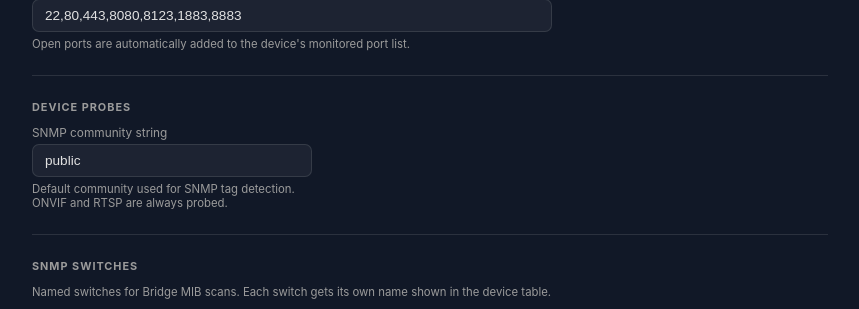
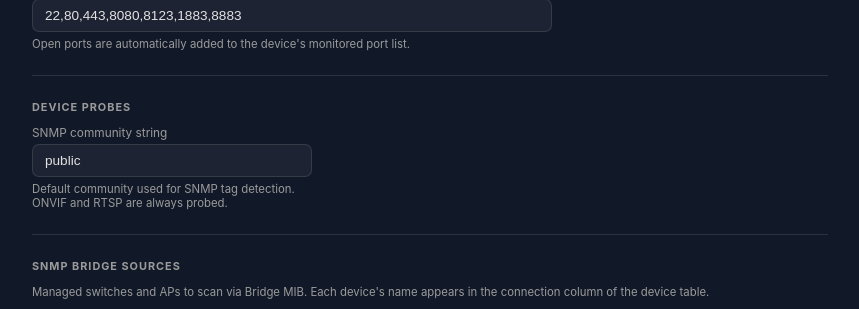
Before and after one commit to duarte-hub/ha-service-monitor, a Flask app: page /config in a window 1280 px wide, after a click on "Network". Shown: the part 329-638 px from the top of the page, without its empty margins (0-859 px from the left). Run offline with Flask 3, Linux system fonts and the light colour scheme; parts of the project's set-up code (start-up, migrations or seed data) failed here and were passed over.

Commit message:
Show Meraki AP/switch connections in device table; support Aruba APs as SNMP sources
- Meraki API now captures switchport and recentDeviceConnection per client
  (meraki_port, meraki_wired fields) so wired vs wireless is distinguished
- _swPortCell shows Meraki connection as a chip when no SNMP bridge data:
  wired clients show switch name:port in blue, wireless show AP+SSID in green
  SNMP bridge data takes priority when both are present
- Rename "SNMP Switches" → "SNMP Bridge Sources" in config UI (covers APs too)

Co-Authored-By: Claude Sonnet 4.6 <noreply@anthropic.com>

```diff
--- a/app.py
+++ b/app.py
@@ -1895,6 +1895,9 @@ def _poll_meraki_api_clients() -> int:
         dhcp_name  = c.get("dhcpHostname") or ""
         connection = c.get("recentDeviceName") or ""
         ssid       = c.get("ssid") or ""
+        sw_port    = c.get("switchport") or ""
+        conn_type  = (c.get("recentDeviceConnection") or "").lower()
+        wired      = conn_type == "wired" or (bool(sw_port) and not ssid)
         online     = (c.get("status") or "").lower() == "online"
         with _devices_lock:
             if ip not in _devices:
@@ -1904,6 +1907,8 @@ def _poll_meraki_api_clients() -> int:
                     "dhcp_hostname": dhcp_name,
                     "meraki_connection": connection,
                     "meraki_ssid": ssid,
+                    "meraki_port": sw_port,
+                    "meraki_wired": wired,
                     "learned_from": "Meraki API",
                     "meraki_status": "online" if online else "offline",
                     "meraki_product": "",
@@ -1929,6 +1934,9 @@ def _poll_meraki_api_clients() -> int:
                     _devices[ip]["meraki_connection"] = connection; changed = True
                 if ssid:
                     _devices[ip]["meraki_ssid"] = ssid; changed = True
+                if sw_port:
+                    _devices[ip]["meraki_port"] = sw_port; changed = True
+                _devices[ip]["meraki_wired"] = wired; changed = True
                 ms = "online" if online else "offline"
                 if d.get("meraki_status") != ms:
                     _devices[ip]["meraki_status"] = ms; changed = True
--- a/templates/config.html
+++ b/templates/config.html
@@ -278,8 +278,8 @@
     </div>
   </div>
   <div class="sub">
-    <div class="sub-label">SNMP Switches</div>
-    <div class="hint" style="margin-bottom:10px">Named switches for Bridge MIB scans. Each switch gets its own name shown in the device table.</div>
+    <div class="sub-label">SNMP Bridge Sources</div>
+    <div class="hint" style="margin-bottom:10px">Managed switches and APs to scan via Bridge MIB. Each device's name appears in the connection column of the device table.</div>
     <table id="snmp-sw-table" style="width:100%;border-collapse:collapse;font-size:.85rem">
       <thead>
         <tr style="color:var(--muted);text-align:left">
```
Also changed, not shown: templates/index.html (+18 -2 lines).
